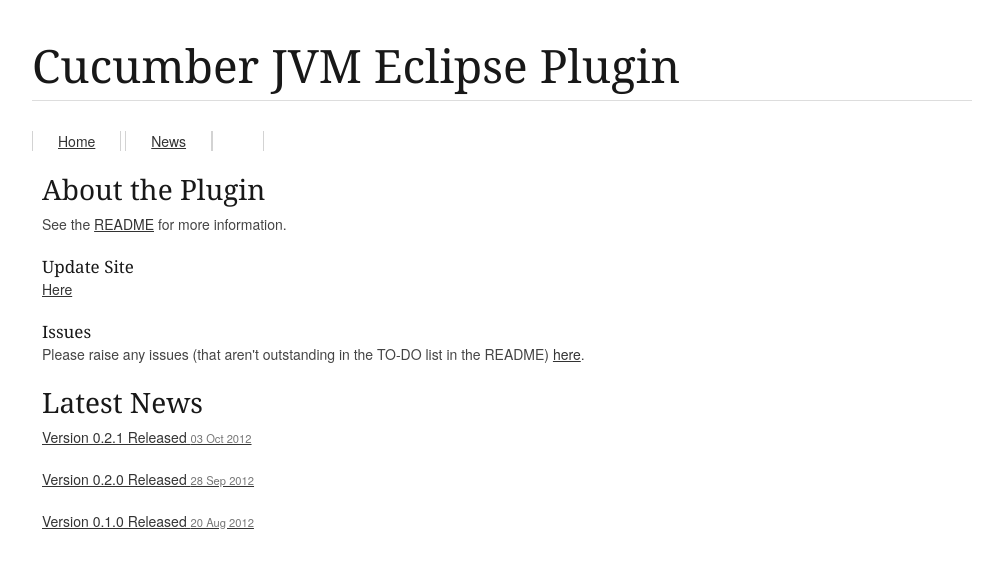
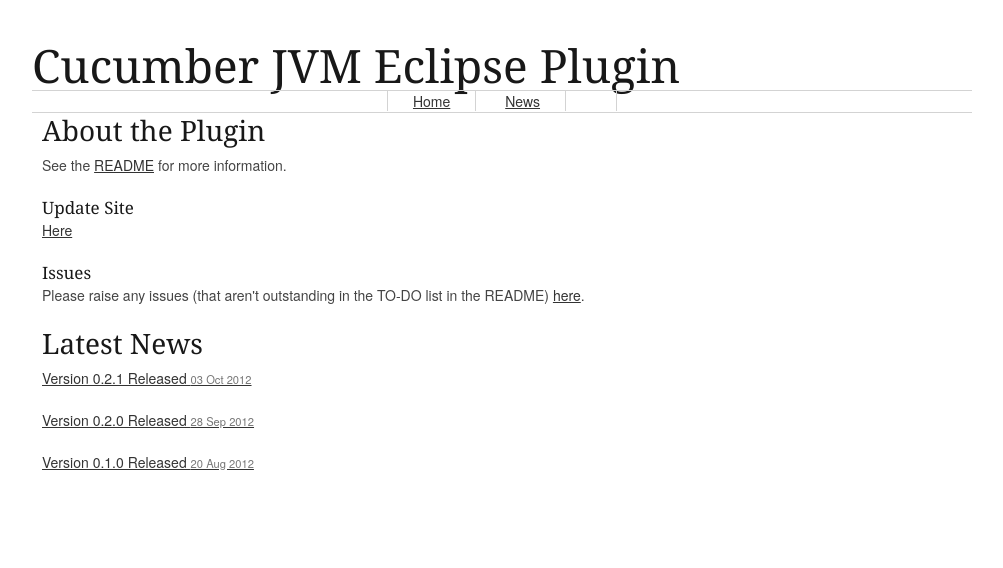
Before and after one commit to mrpotes/cukes-jvm-eclipse-plugin, a Jekyll site: the page built from index.html, in a window 1280 px wide. Shown: the top 568 px of the page, without its empty margins (138-1141 px from the left). Built offline with Jekyll 4.4.1, drawn with Linux system fonts in a browser that asks for light colours; the list of posts is cut into pages by our own code.

Commit message:
Relayout home page

```diff
--- a/_layouts/default.html
+++ b/_layouts/default.html
@@ -21,7 +21,6 @@
 	<div class="container">
 		<div class="sixteen columns">
 			<h1 class="remove-bottom" style="margin-top: 40px">Cucumber JVM Eclipse Plugin</h1>
-			<hr />
 		</div>
 		<div class="nav sixteen columns">
 			<ul>
--- a/stylesheets/base.css
+++ b/stylesheets/base.css
@@ -268,4 +268,7 @@
 	.add-bottom { margin-bottom: 20px !important; }
 
 
-.nav ul li {display : inline; border-right: 1px solid lightGrey; border-left: 1px solid lightGrey; padding: 0 25px 0;}
+.nav ul li {display : inline; border-right: 1px solid lightGrey; padding: 0 25px 0;}
+.nav ul li:first-child {border-left: 1px solid lightGrey;}
+.nav ul {margin-bottom: 0px;}
+.nav {text-align: center; border-top: 1px solid lightGrey; border-bottom: 1px solid lightGrey;}
```
